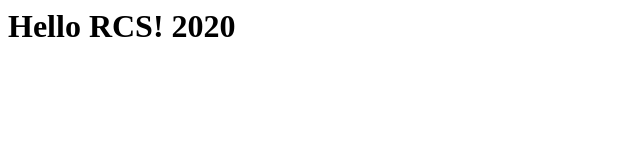
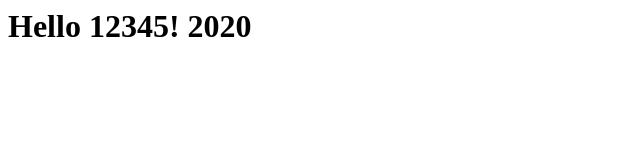
Before and after one commit to monikadzigure/izmeginajums, a plain HTML site: page index.html in a window 1280 px wide. Shown: the whole page, without its empty margins (0-640 px from the left). Drawn offline with Linux system fonts and the light colour scheme.

Commit message:
Update index.html

```diff
--- a/index.html
+++ b/index.html
@@ -1 +1 @@
-<h1>Hello RCS! 2020</h1>
+<h1>Hello 12345! 2020</h1>
```
